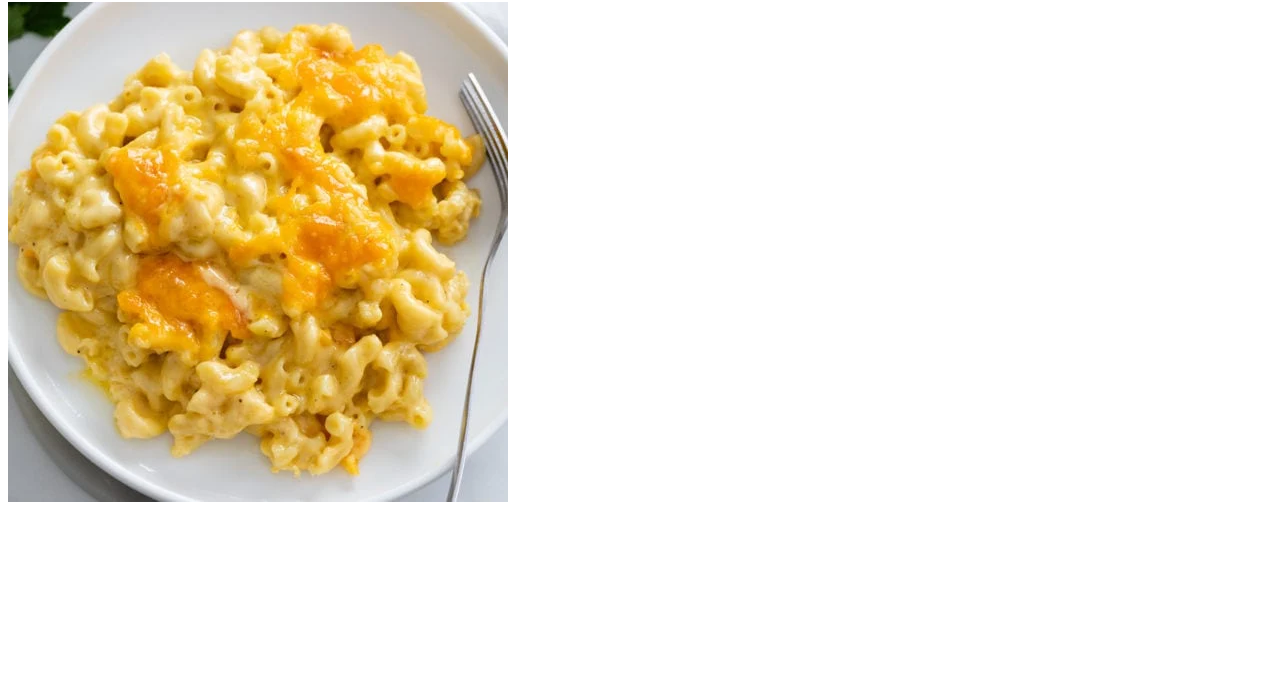
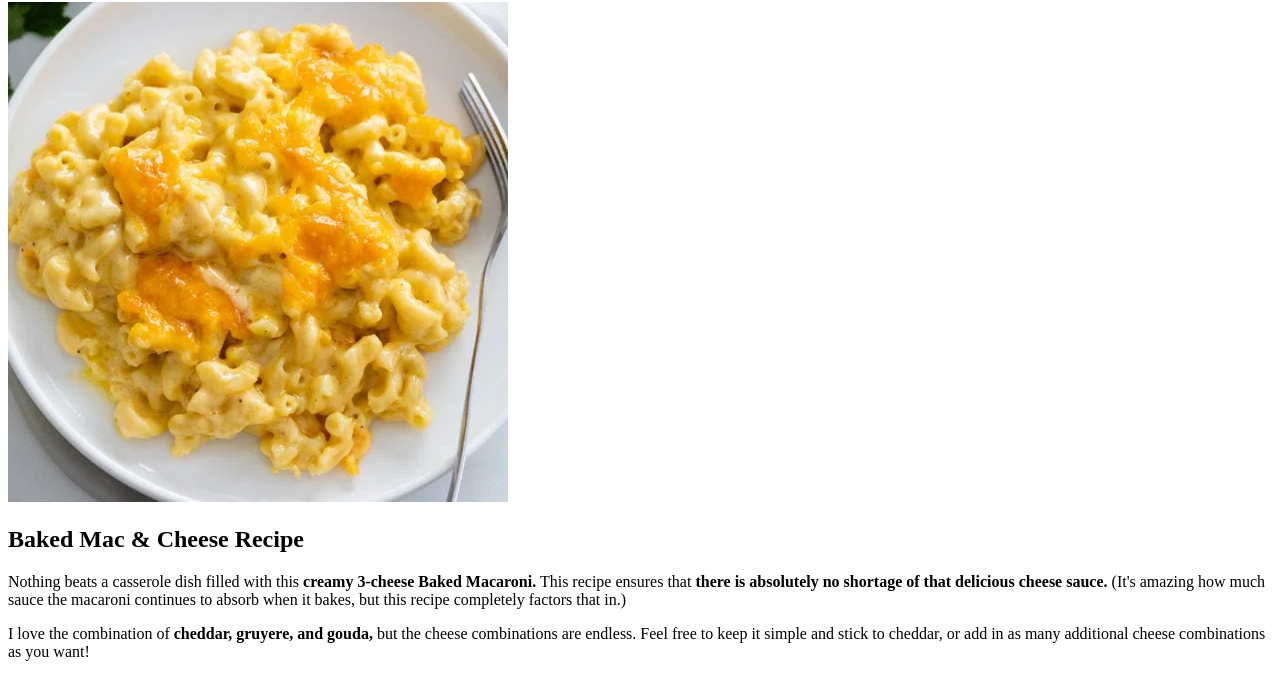
Before and after one commit to KingDundee/odin-recipes, a plain HTML site: page recipes/mac_cheese.html in a window 1280 px wide. Shown: the part 78-778 px from the top of the page. Drawn offline with Linux system fonts and the light colour scheme.

Commit message:
Add descriptive heading & paragraphs for recipe

```diff
--- a/recipes/mac_cheese.html
+++ b/recipes/mac_cheese.html
@@ -8,6 +8,19 @@
     <body>
         <h1>Mac & Cheese Recipe</h1>
         <img src="../images/mac_cheese.jpeg" alt="Delicious mac & cheese">
+        <h2>Baked Mac & Cheese Recipe</h2>
+        <p>
+            Nothing beats a casserole dish filled with this <strong>creamy 3-cheese
+            Baked Macaroni.</strong> This recipe ensures that <strong>there is absolutely no
+            shortage of that delicious cheese sauce.</strong> (It's amazing how much
+            sauce the macaroni continues to absorb when it bakes, but this recipe
+            completely factors that in.)
+        </p>
+        <p>
+            I love the combination of <strong>cheddar, gruyere, and gouda,</strong> but the cheese
+            combinations are endless. Feel free to keep it simple and stick to cheddar,
+            or add in as many additional cheese combinations as you want!
+        </p>
     </body>
 
 </html>
```
